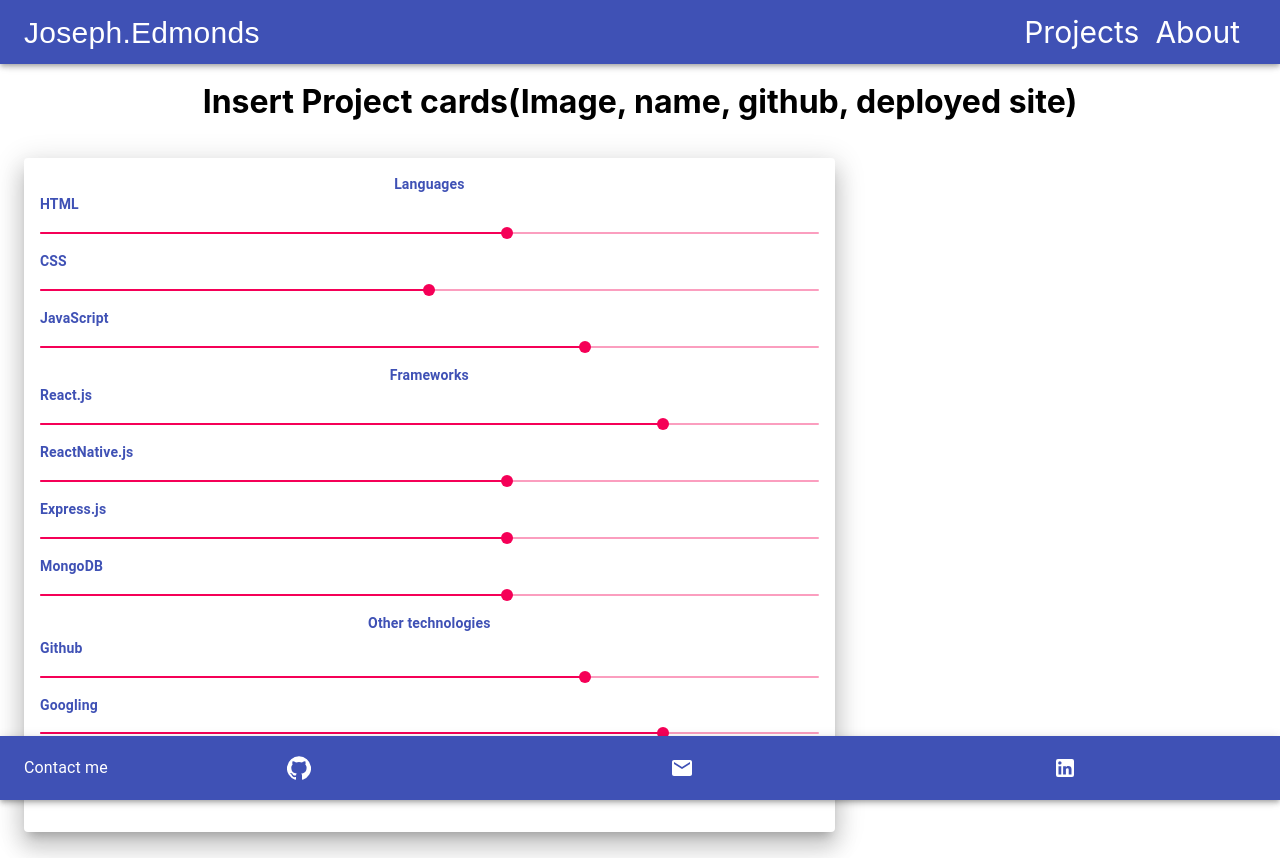
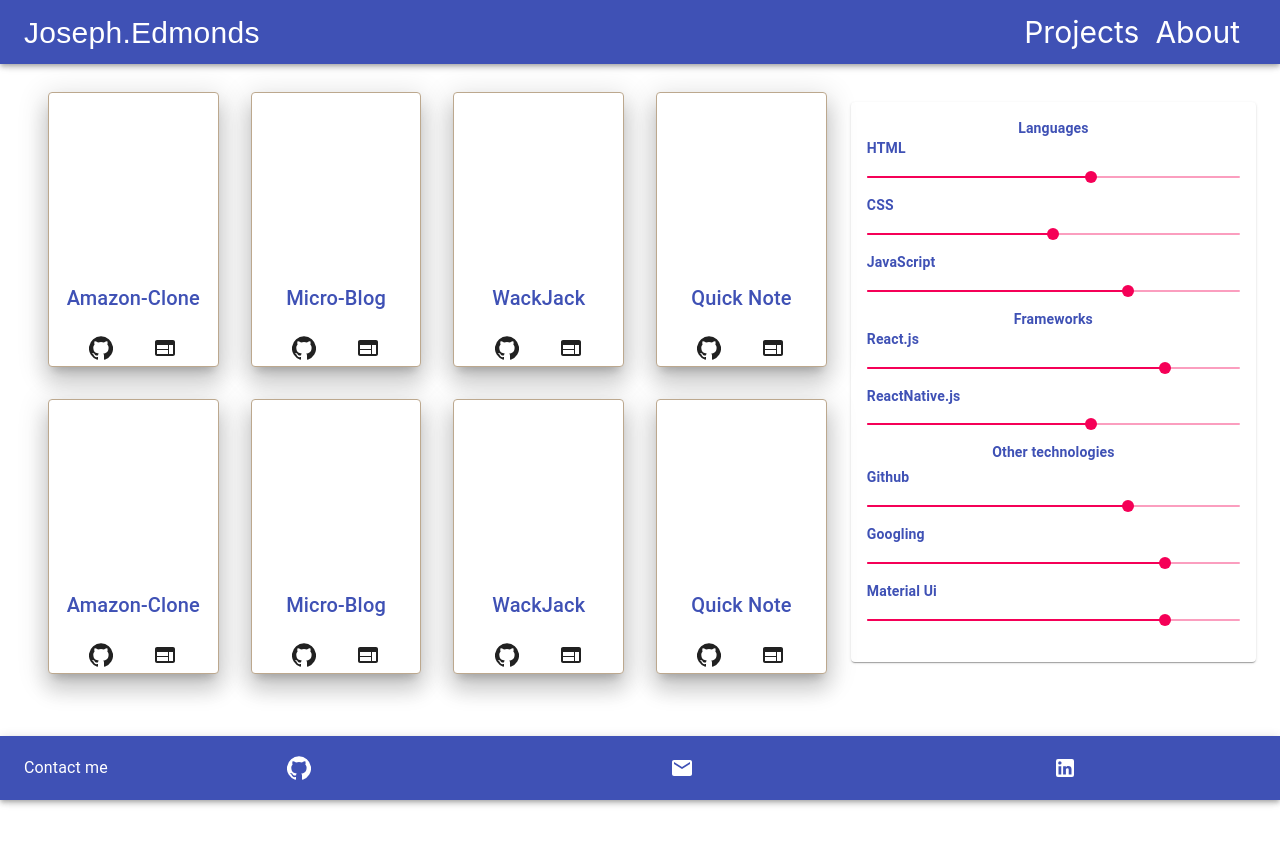
Before and after one commit to 100Joe/Portfolio, a React (Create React App) app: page / in a window 1280 px wide. After the commit the page ends 800 px from the top, so only its background shows below. Built offline with nearby package versions, Linux system fonts and the light colour scheme.

Commit message:
Project cards and Proficiency graph finished then grouped

```diff
--- a/src/Components.js/Main.js
+++ b/src/Components.js/Main.js
@@ -3,18 +3,17 @@ import React from 'react'
 import About from './About'
 import Footer from './Footer'
 import Navbar from './Navbar'
-import ProjectCard from './ProjectCard'
-import TechProficiency from './TechProficiency'
+
 
 import { Container } from '@material-ui/core'
+import SubMain from './SubMain'
 
 function Main() {
   return (
     <Container>
       <Navbar />
       <About />
-      <ProjectCard />
-      <TechProficiency />
+      <SubMain />
       <Footer />
     </Container>
   );
--- a/src/Components.js/ProjectCard.js
+++ b/src/Components.js/ProjectCard.js
@@ -1,11 +1,86 @@
-import React from 'react'
+import React from 'react';
+import { Projects } from '../Projects';
+import { makeStyles } from '@material-ui/core/styles';
+import Card from '@material-ui/core/Card';
+import CardContent from '@material-ui/core/CardContent';
+import CardMedia from '@material-ui/core/CardMedia';
+import Button from '@material-ui/core/Button';
+import Typography from '@material-ui/core/Typography';
+import Container from '@material-ui/core/Container';
+import Grid from '@material-ui/core/Grid';
+
+import Fade from 'react-reveal/Fade';
+import GitHub from '@material-ui/icons/GitHub';
+import WebIcon from '@material-ui/icons/Web';
+
+
+const useStyles = makeStyles({
+  root: {
+    marginTop: 10,
+  },
+  media: {
+    height: 173,
+    backgroundPosition: 'top'
+  },
+  card: {
+    border: '1px solid #BCA88E',
+    color: '#fff',
+    backgroundColor: '#fff',
+    transition: "transform 0.5s ease-in-out",
+    "&:hover": { transform: "scale3d(1.05, 1.05, 1)" },
+    cursor: 'pointer',
+  },
+  button: {
+
+    '&:hover': {
+      fontstyle: 'italic',
+
+      transition: "transform 0.5s ease-in-out",
+      "&:hover": { transform: "scale3d(1.05, 1.05, 1)" },
+    }
+  },
+  body1: {
+    '&:hover': {
+
+    }
+  },
+});
 
 function ProjectCard() {
+  const classes = useStyles();
+
   return (
-    <div>
-      <h1>Insert Project cards(Image, name, github, deployed site)</h1>
-    </div>
-  )
-}
+    <Container className={classes.root} >
+      <Grid container spacing={4}>
+        {Projects.map((project, id) => (
+          <Grid item key={project.id} xs={12} sm={9} md={3}>
+            <Fade top>
+              <Card className={classes.card} elevation={15}>
+                <CardMedia
+                  className={classes.media}
+                  image={project.image}
+                  title={project.name}
+                />
+                <CardContent>
+                  <Typography variant='h6' color='primary' className={classes.body1}>{project.title}</Typography>
+                </CardContent>
+                <Button onClick={() => window.open(project.url)}
+                  className={classes.button}
+                >
+                  <GitHub />
+                </Button>
+                <Button onClick={() => window.open(project.url)}
+                  className={classes.button}
+                >
+                  <WebIcon />
+                </Button>
+              </Card>
+            </Fade>
+          </Grid>
+        ))}
+      </Grid>
+    </Container>
+  );
+};
 
 export default ProjectCard;
--- /dev/null
+++ b/src/Components.js/SubMain.js
@@ -0,0 +1,14 @@
+import React from 'react'
+import ProjectCard from './ProjectCard'
+import TechProficiency from './TechProficiency'
+
+function SubMain() {
+  return (
+    <div style={{ display: 'flex', justifyContent: 'center', }}>
+      <ProjectCard />
+      <TechProficiency />
+    </div>
+  )
+}
+
+export default SubMain
--- a/src/Components.js/TechProficiency.js
+++ b/src/Components.js/TechProficiency.js
@@ -1,21 +1,17 @@
 import React from 'react'
+import Fade from 'react-reveal/Fade';
+
 import { makeStyles } from '@material-ui/core/styles';
 import Typography from '@material-ui/core/Typography';
 import Slider from '@material-ui/core/Slider';
-import Grid from '@material-ui/core/Grid';
-import Paper from '@material-ui/core/Paper';
 import CardContent from '@material-ui/core/CardContent';
-import Fade from 'react-reveal/Fade';
+import Card from '@material-ui/core/Card';
 
-const useStyles = makeStyles((theme) => ({
+const useStyles = makeStyles(() => ({
   root: {
     marginTop: 20,
-    marginBottom: 10,
-  },
-  paper: {
-    backgroundColor: '#fff',
-    transition: "transform 0.15s ease-in-out",
-    "&:hover": { transform: "scale3d(1.05, 1.05, 1)" },
+    marginBottom: 60,
+    width: '50%',
   },
   Typography: {
     fontWeight: 'bold',
@@ -23,7 +19,7 @@ const useStyles = makeStyles((theme) => ({
     transition: "transform 0.15s ease-in-out",
     '&:hover': {
       backgroundColor: '#fff',
-      color: theme.palette.secondary.main,
+      color: '#333',
       cursor: 'pointer',
     }
   }, Category: {
@@ -32,17 +28,17 @@ const useStyles = makeStyles((theme) => ({
     transition: "transform 0.15s ease-in-out",
     '&:hover': {
       backgroundColor: '#fff',
-      color: theme.palette.secondary.main,
+      color: '#333',
       cursor: 'pointer',
     }
   },
   slider: {
     '&:hover': {
-      color: theme.palette.primary.main,
+      color: '#333'
     }
   },
   textani: {
-    color: theme.palette.secondary.main,
+    color: '#333'
   }
 }));
 
@@ -51,9 +47,7 @@ function TechProficiency() {
 
   const classes = useStyles();
   return (
-    <Grid container spacing={4} className={classes.root}>
-      <Grid item xs={12} md={8}>
-        <Paper elevation={15} className={classes.paper}>
+    <Card className={classes.root}>
       <CardContent>
         <Typography variant='body2' color='primary' className={classes.Category}> Languages </Typography>
         <Fade left>
@@ -115,28 +109,6 @@ function TechProficiency() {
             valueLabelDisplay="auto"
             aria-labelledby="non-linear-slider"
           />
-              <Typography gutterBottom variant='body2' color='primary' className={classes.Typography}>
-                Express.js
-              </Typography>
-              <Slider
-                className={classes.slider}
-                color='secondary'
-                value={6}
-                max={10}
-                valueLabelDisplay="auto"
-                aria-labelledby="non-linear-slider"
-              />
-              <Typography gutterBottom variant='body2' color='primary' className={classes.Typography}>
-                MongoDB
-              </Typography>
-              <Slider
-                className={classes.slider}
-                color='secondary'
-                value={6}
-                max={10}
-                valueLabelDisplay="auto"
-                aria-labelledby="non-linear-slider"
-              />
         </Fade>
         <Typography gutterBottom variant='body2' color='primary' className={classes.Category}>
           Other technologies
@@ -177,13 +149,9 @@ function TechProficiency() {
           />
         </Fade>
       </CardContent>
-        </Paper>
-      </Grid>
-      <Grid item xs={12} md={4}>
-      </Grid>
-    </Grid>
+    </Card>
   )
-}
+};
 
 
 export default TechProficiency;
--- /dev/null
+++ b/src/Projects.js
@@ -0,0 +1,67 @@
+export const Projects =
+  [
+    {
+      "title": "Amazon-Clone",
+      "description": "This project is intended to be a clone of amazon complete with working Stripe payments.",
+      "image": "",
+      "Github": "",
+      "website": "",
+      "id": 1
+    },
+    {
+      "title": "Micro-Blog",
+      "description": "This project is intended to be a clone of amazon complete with working Stripe payments.",
+      "image": "",
+      "Github": "",
+      "website": "",
+      "id": 2
+    },
+    {
+      "title": "WackJack",
+      "description": "This project is intended to be a clone of amazon complete with working Stripe payments.",
+      "image": "",
+      "Github": "",
+      "website": "",
+      "id": 3
+    },
+    {
+      "title": "Quick Note",
+      "description": "This project is intended to be a clone of amazon complete with working Stripe payments.",
+      "image": "",
+      "Github": "",
+      "website": "",
+      "id": 4
+    },
+    {
+      "title": "Amazon-Clone",
+      "description": "This project is intended to be a clone of amazon complete with working Stripe payments.",
+      "image": "",
+      "Github": "",
+      "website": "",
+      "id": 1
+    },
+    {
+      "title": "Micro-Blog",
+      "description": "This project is intended to be a clone of amazon complete with working Stripe payments.",
+      "image": "",
+      "Github": "",
+      "website": "",
+      "id": 2
+    },
+    {
+      "title": "WackJack",
+      "description": "This project is intended to be a clone of amazon complete with working Stripe payments.",
+      "image": "",
+      "Github": "",
+      "website": "",
+      "id": 3
+    },
+    {
+      "title": "Quick Note",
+      "description": "This project is intended to be a clone of amazon complete with working Stripe payments.",
+      "image": "",
+      "Github": "",
+      "website": "",
+      "id": 4
+    }
+  ]
```
Lines whose indentation alone changed are shown as unchanged.
